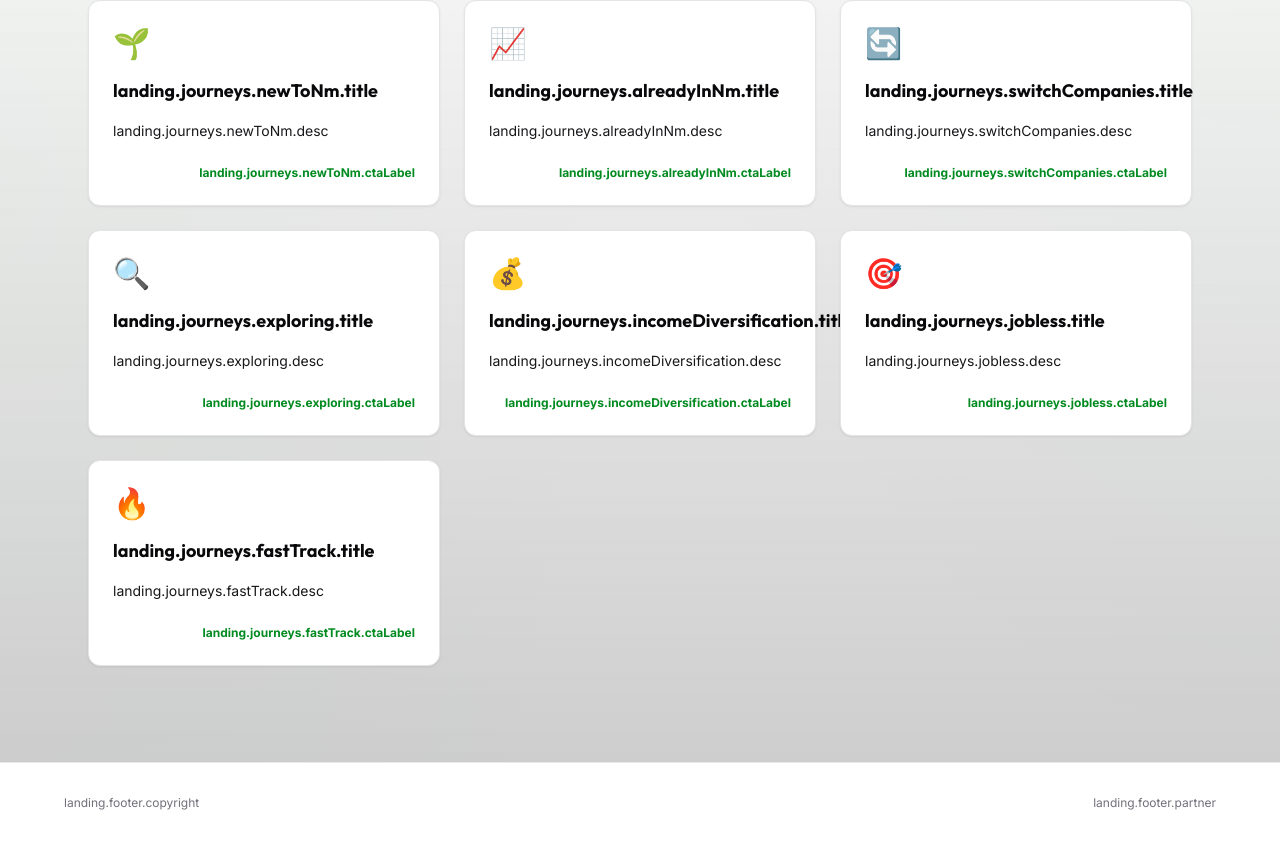
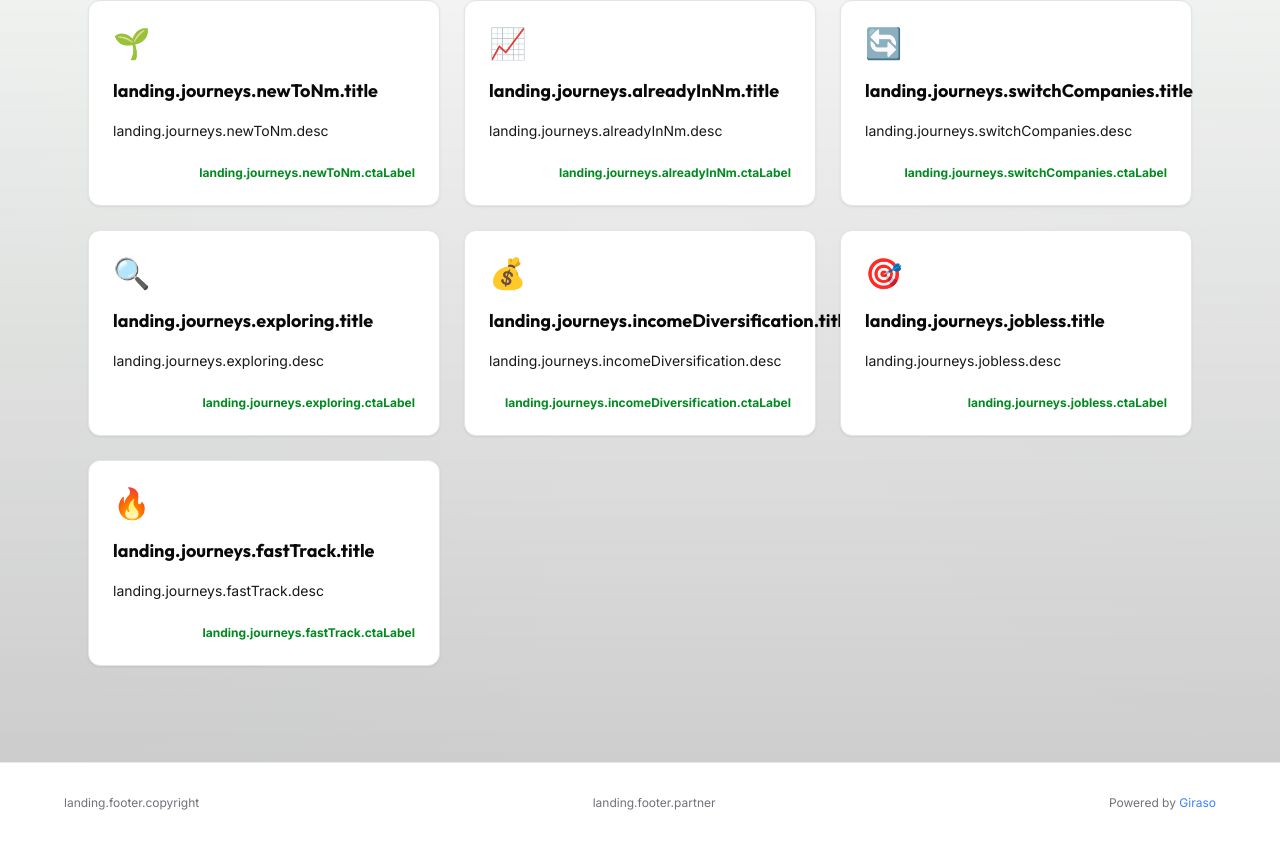
Before and after one commit to yvartpro/nmcademia_web, a Vue app: page / in a window 1280 px wide. Shown: the part 2415-3258 px from the top of the page. Built offline with nearby package versions, Linux system fonts and the light colour scheme; no server answers.

Commit message:
added powered by Giraso

```diff
--- a/src/views/LandingPage.vue
+++ b/src/views/LandingPage.vue
@@ -179,6 +179,7 @@
       <div class="max-w-6xl mx-auto flex flex-col sm:flex-row items-center justify-between gap-4 text-xs text-zinc-500">
         <p>{{ $t('landing.footer.copyright') }}</p>
         <p>{{ $t('landing.footer.partner') }}</p>
+        <p>Powered by <a class="text-blue-500 text-bold" href="https://giraso.bi">Giraso</a></p>
       </div>
     </footer>
 
```
Also changed, not shown: 1 other file (tests, documents, lock files or other folders).
